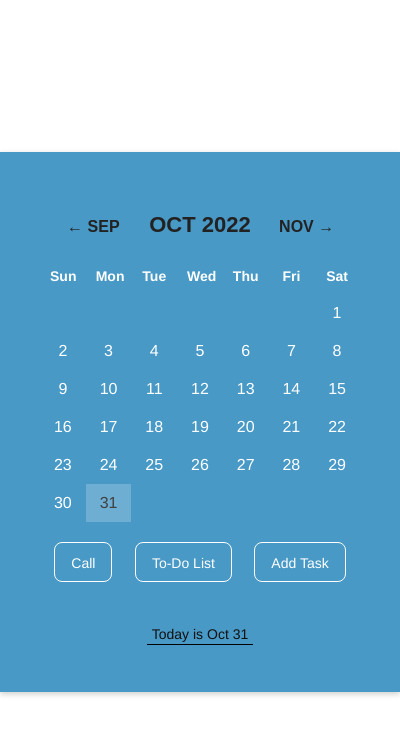
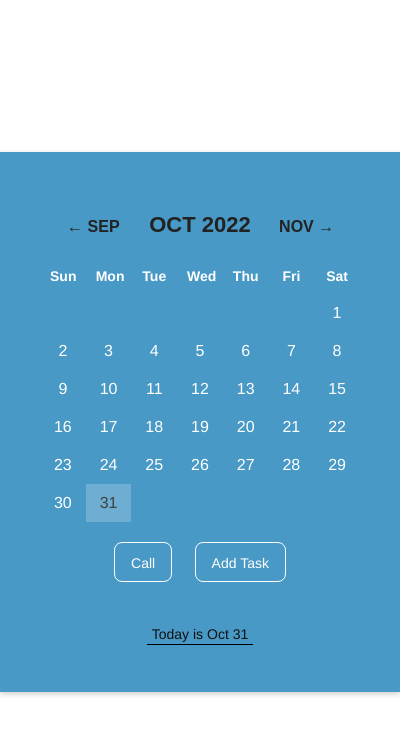
Before and after one commit to srijith-29/smartcalendar, a browser extension: page popup.html in a window 400 px wide. Drawn offline with Linux system fonts and the light colour scheme.

Commit message:
removed button

```diff
--- a/popup.html
+++ b/popup.html
@@ -74,7 +74,6 @@
       </div>
       <div id="outer">
         <button class="button-1" role="button" style="margin-right:18px" id="call">Call </button>
-        <button class="button-2" role="button" style="margin-right:18px" id="todo">To-Do List</button>
         <a href="todo.html"><button class="button-3" role="button" onclick="togglePopup()">Add Task</button></a>
 
         <div class="popup" id="task1">
```
